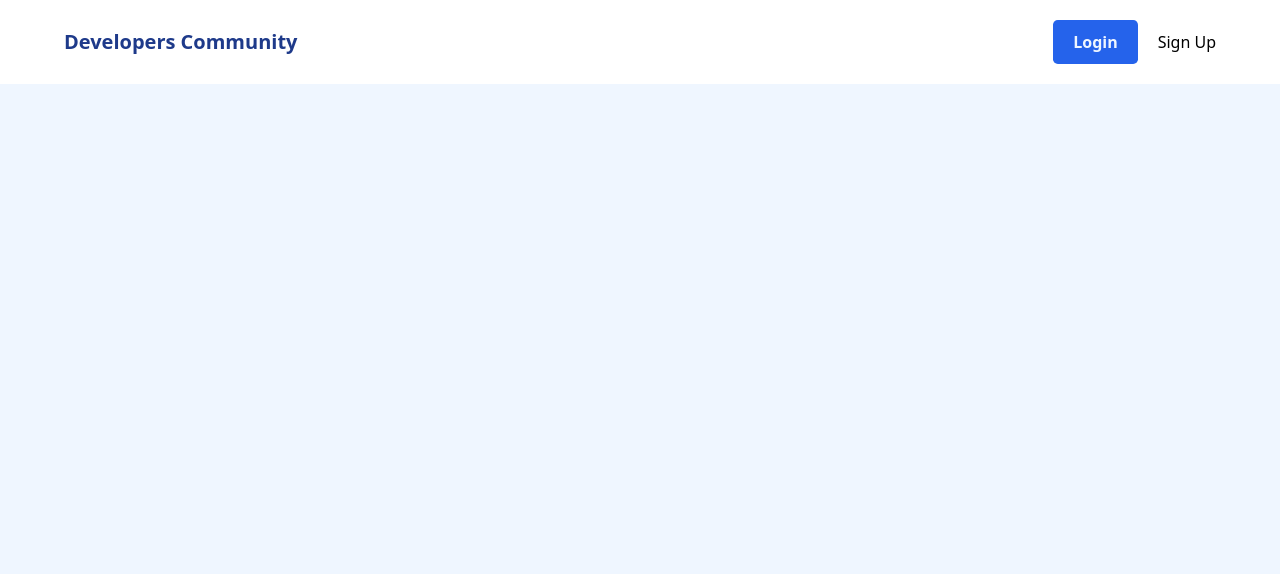
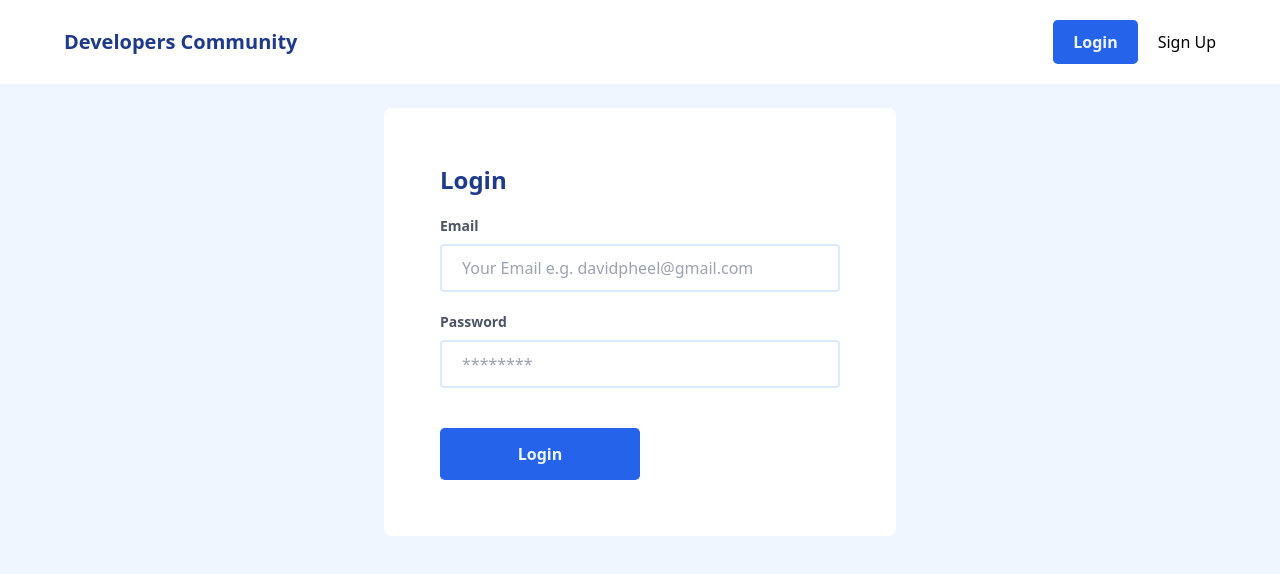
Before and after one commit to navidabdi/my-community, a React (Create React App) app: page /login in a window 1280 px wide. Shown: the top 574 px of the page. Built offline with nearby package versions, Linux system fonts and the light colour scheme; what @tribeplatform/react-sdk would draw is missing.

Commit message:
add Login component

```diff
--- a/src/App.tsx
+++ b/src/App.tsx
@@ -1,5 +1,6 @@
 import { FeedBox, Header, SignUp } from './components';
 import { Routes, Route, Link } from 'react-router-dom';
+import { Login } from './components';
 
 function App() {
   return (
@@ -8,6 +9,7 @@ function App() {
       <Routes>
         <Route path="/" element={<FeedBox />} />
         <Route path="/signup" element={<SignUp />} />
+        <Route path="/login" element={<Login />} />
       </Routes>
     </div>
   );
--- a/src/components/Header.tsx
+++ b/src/components/Header.tsx
@@ -10,9 +10,12 @@ const Header = () => {
             </h1>
           </Link>
           <div className="flex gap-5 items-center">
-            <button className="bg-blue-600 hover:bg-blue-800 transition-all duration-100 ease-in py-3 px-4 text-blue-50 font-semibold sm:py-4 sm:px-5 rounded-[.3rem] leading-3">
+            <Link
+              to="/login"
+              className="bg-blue-600 hover:bg-blue-800 transition-all duration-100 ease-in py-3 px-4 text-blue-50 font-semibold sm:py-4 sm:px-5 rounded-[.3rem] leading-3"
+            >
               Login
-            </button>
+            </Link>
             <Link to="/signup">Sign Up</Link>
           </div>
         </nav>
--- /dev/null
+++ b/src/components/Login.tsx
@@ -0,0 +1,40 @@
+import { useState } from 'react';
+// import { useLogin } from '../hooks/useLogin';
+
+const Login = () => {
+  const [email, setEmail] = useState<string>('');
+  const [password, setPassword] = useState<string>('');
+  //   const login = useLogin();
+
+  return (
+    <section className="container bg-white p-5 rounded-lg md:p-14 sm:p-10">
+      <h1 className="text-2xl font-bold text-blue-900 mb-5">Login</h1>
+      <label className="input-label">Email</label>
+      <input
+        className="input"
+        type="email"
+        placeholder="Your Email e.g. davidpheel@gmail.com"
+        autoComplete="off"
+        onChange={(event) => setEmail(event.target.value)}
+      />
+      <label className="input-label">Password</label>
+      <input
+        className="input"
+        type="password"
+        placeholder="********"
+        autoComplete="off"
+        onChange={(event) => setPassword(event.target.value)}
+      />
+      <button
+        className="btn"
+        onClick={() => {
+          //   login(email, password);
+        }}
+      >
+        Login
+      </button>
+    </section>
+  );
+};
+
+export default Login;
--- a/src/components/SignUp.tsx
+++ b/src/components/SignUp.tsx
@@ -9,7 +9,7 @@ const SignUp = () => {
   const signup = useSignUp();
 
   return (
-    <form className="container bg-white p-5 rounded-lg md:p-14 sm:p-10">
+    <section className="container bg-white p-5 rounded-lg md:p-14 sm:p-10">
       <h1 className="text-2xl font-bold text-blue-900 mb-5">Sign Up</h1>
       <label className="input-label">Email</label>
       <input
@@ -45,14 +45,14 @@ const SignUp = () => {
         </p>
       </div>
       <button
-        className="bg-blue-600 hover:bg-blue-800 transition-all duration-100 ease-in p-5 text-blue-50 text-[1rem] font-semibold w-full sm:w-1/2 mt-5 rounded-[.3rem] leading-3"
+        className="btn"
         onClick={() => {
           signup(email, name, password);
         }}
       >
         Sign Up
       </button>
-    </form>
+    </section>
   );
 };
 
--- a/src/components/index.tsx
+++ b/src/components/index.tsx
@@ -1,4 +1,5 @@
 import FeedBox from './FeedBox';
 import Header from './Header';
 import SignUp from './SignUp';
-export { FeedBox, Header, SignUp };
+import Login from './Login';
+export { FeedBox, Header, SignUp, Login };
--- a/src/index.css
+++ b/src/index.css
@@ -18,6 +18,9 @@
   .input {
     @apply appearance-none border-2 border-blue-100 rounded w-full py-3 px-5 text-gray-700 leading-tight  focus:outline-none focus:border-blue-400 focus:bg-blue-50 mb-5 text-[1rem] transition-all duration-75;
   }
+  .btn {
+    @apply bg-blue-600 hover:bg-blue-800 transition-all duration-100 ease-in p-5 text-blue-50 text-[1rem] font-semibold w-full sm:w-1/2 mt-5 rounded-[.3rem] leading-3;
+  }
   figure {
     @apply mb-3;
   }
```
